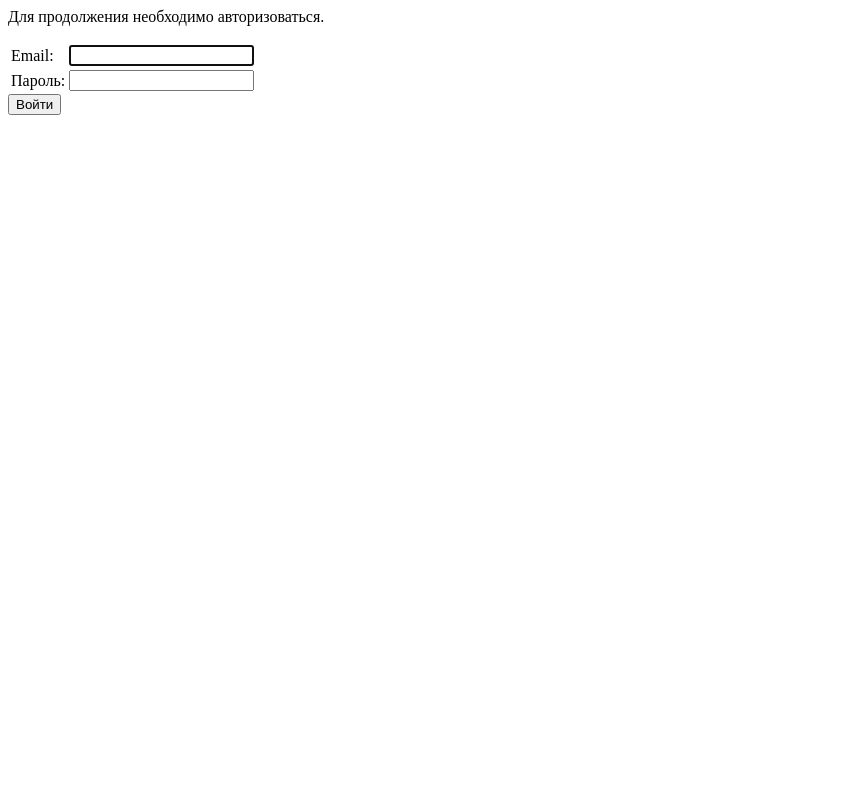
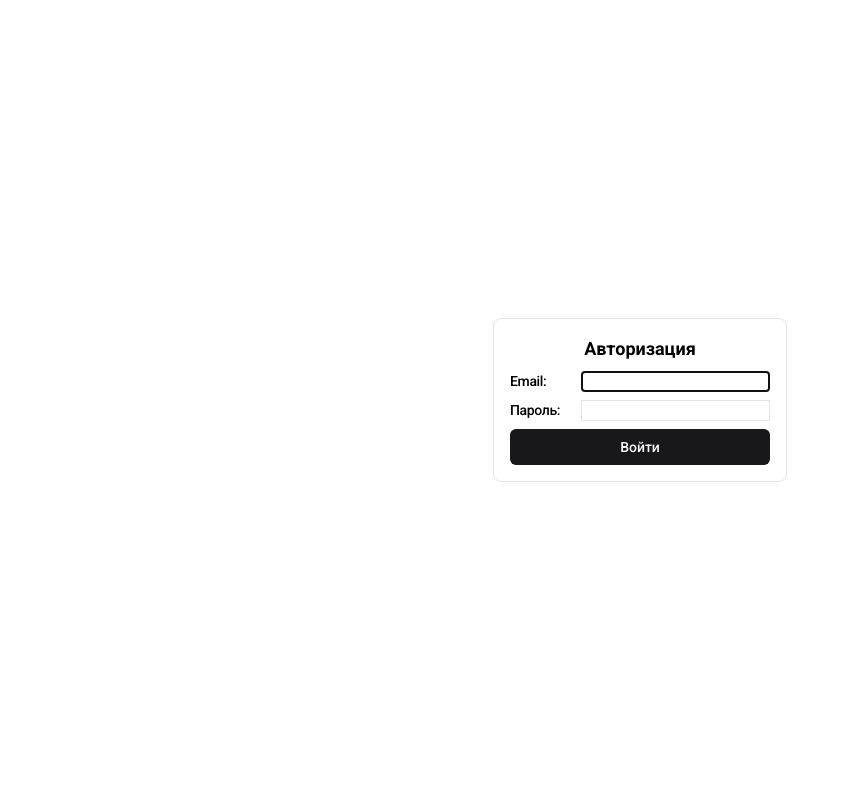
Before and after one commit to Kalmar4uk/competence_for_job, a Django app: page /auth/login/?next=/ in a window 1280 px wide. Shown: the whole page, without its empty margins (0-842 px from the left). Run offline with Django 4.2, Linux system fonts and the light colour scheme.

Commit message:
login form styles

```diff
--- /dev/null
+++ b/backend/static/css/login.css
@@ -0,0 +1,62 @@
+body {
+  display: flex;
+  justify-content: center;
+  align-items: center;
+  font-family: "Roboto", sans-serif;
+  block-size: 100dvh;
+}
+
+.login-wrapper {
+  display: flex;
+  flex-direction: column;
+  align-items: center;
+  border: 1px solid #e4e4e7;
+  border-radius: 0.5rem;
+  padding: 1rem;
+  max-inline-size: 500px;
+}
+
+.login-title {
+  margin-block-end: 0.5rem;
+  font-weight: 600;
+  font-size: 1.125rem;
+  line-height: 1.75rem;
+}
+
+.login-form {
+  display: grid;
+  grid-template-columns: 1fr 3fr;
+  align-items: center;
+  gap: 0.5rem;
+  font-weight: 500;
+  font-size: 0.875rem;
+  line-height: 1.25;
+  letter-spacing: -0.025em;
+}
+
+.login-form > input {
+  border: 1px solid #e4e4e7;
+  padding: 2px 5px;
+}
+
+.button {
+  border: none;
+  border-radius: calc(0.5rem - 2px);
+  padding: 0.5rem 1rem;
+  color: #fafafa;
+  font-family: inherit;
+  font-weight: 500;
+  font-size: 0.875rem;
+  line-height: 1.25rem;
+  background-color: #18181b;
+  transition: background-color 0.2s linear, color 0.2s linear;
+  cursor: pointer;
+}
+
+.button:hover {
+  background-color: rgb(24 24 27 / 90%);
+}
+
+.login-button {
+  grid-column: -1/1;
+}
--- a/backend/templates/registration/login.html
+++ b/backend/templates/registration/login.html
@@ -1,25 +1,28 @@
-<title>Авторизация</title>
-{% if next %}
-  {% if not user.is_authenticated %}
-    <p>
-      Для продолжения необходимо авторизоваться.
-    </p>
-  {% endif %}
-{% endif %}
-<div>
-  <form method="post" action="{% url 'login' %}">
-    {% csrf_token %}
-    <table>
-      <tr>
-          <td>{{ form.username.label_tag }}</td>
-          <td>{{ form.username }}</td>
-      </tr>
-      <tr>
-          <td>{{ form.password.label_tag }}</td>
-          <td>{{ form.password }}</td>
-      </tr>
+{% load static %}
+<!DOCTYPE html>
+<html lang="ru">
+<head>
+  <meta charset="UTF-8" />
+  <meta name="viewport" content="width=device-width, initial-scale=1.0" />
+  <link rel="stylesheet" href="{% static 'css/reset.css' %}" />
+  <link rel="stylesheet" href="{% static 'css/login.css' %}" />
+  <link rel="stylesheet" href="{% static 'css/fonts.css' %}" />
+  <title>Авторизация</title>
+</head>
+
+<body>
+  <div class="login-wrapper">
+    <div class="login-title">Авторизация</div>
+    <form class="login-form" method="post" action="{% url 'login' %}">
+      {% csrf_token %}
+          {{ form.username.label_tag }}
+          {{ form.username }}
+          {{ form.password.label_tag }}
+          {{ form.password }}
+        </tr>
       </table>
-    <button class="btn btn-primary" type="submit">Войти</button>
-    <input type="hidden" name="next" value="{{ next }}">
-  </form>
-</div>
+      <button class="login-button button" type="submit">Войти</button>
+    </form>
+  </div>
+</body>
+</html>
```
